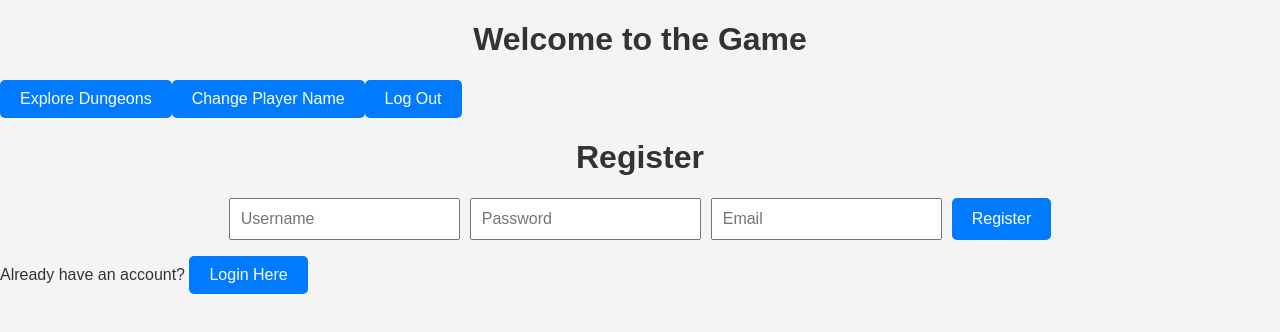
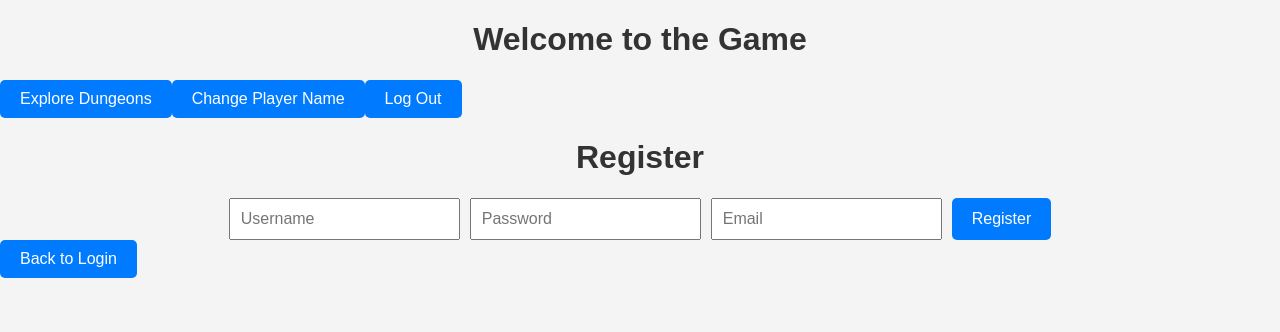
Before and after one commit to ojasvigupta30/Solo-Levelling-Game-UI, a React (Vite) app: page /register in a window 1280 px wide. Shown: the top 332 px of the page. Built offline with nearby package versions, Linux system fonts and the light colour scheme; no server answers.

Commit message:
Register page updated

```diff
--- a/src/components/Register.jsx
+++ b/src/components/Register.jsx
@@ -19,7 +19,7 @@ const Register = () => {
             });
 
             alert('Registration successful');
-            navigate('/login'); // Navigate back to login page
+            navigate('/login'); // Navigate back to Login
         } catch (error) {
             alert('Registration failed: ' + (error.response?.data?.message || error.message));
         }
@@ -52,12 +52,7 @@ const Register = () => {
                 />
                 <button type="submit">Register</button>
             </form>
-            <p>
-                Already have an account?{' '}
-                <button onClick={() => navigate('/login')}>
-                    Login Here
-                </button>
-            </p>
+            <button onClick={() => navigate('/login')}>Back to Login</button>
         </div>
     );
 };
```
